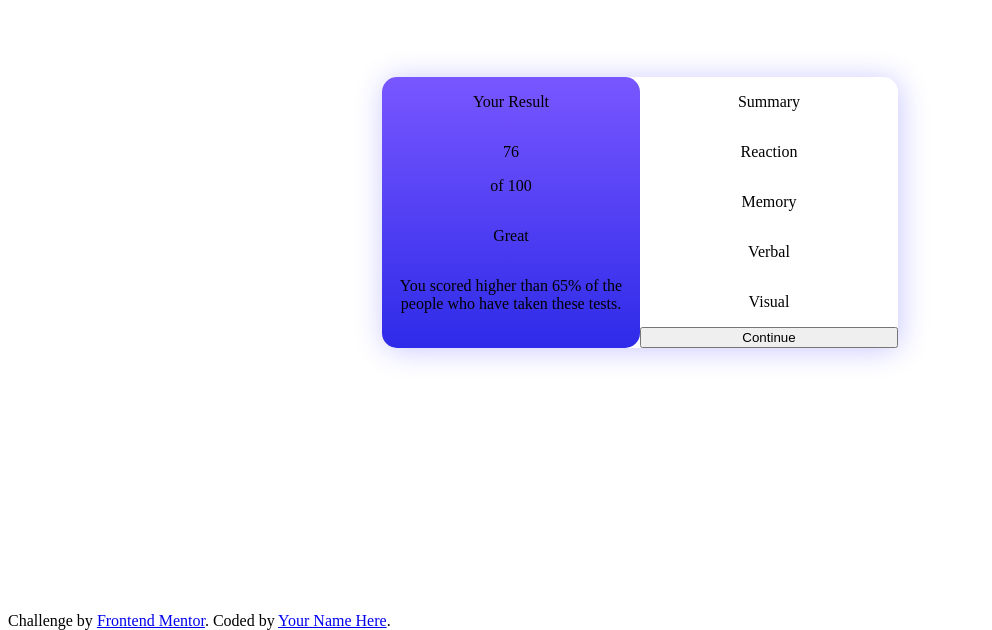
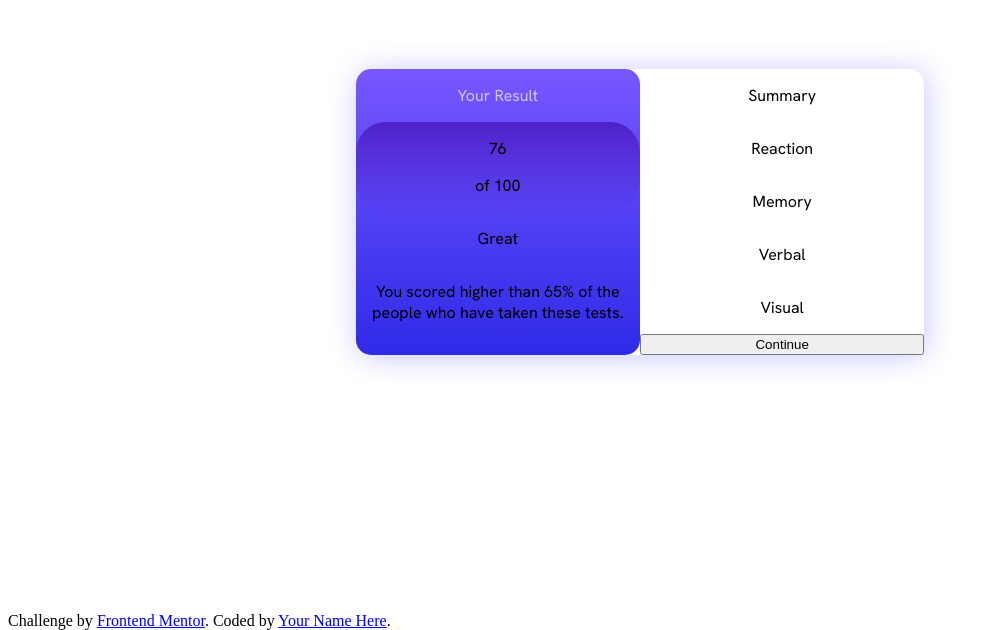
Before and after one commit to Melchor16/ResultSummary, a plain HTML site: page index.html in a window 1280 px wide. Shown: the part 196-826 px from the top of the page, without its empty margins (0-992 px from the left). Drawn offline with Linux system fonts and the light colour scheme.

Commit message:
actualización

```diff
--- a/index.css
+++ b/index.css
@@ -25,6 +25,7 @@ main{
     justify-content: center;
     align-content: center;
     align-items: center;
+    font-family: 'Hanken Grotesk', sans-serif;
 }
 
 .card{
@@ -47,3 +48,12 @@ main{
     flex-direction: column;
     flex-basis: 50%;
 }
+
+.res-title{
+    color: var(--Lightlavender);
+}
+
+.circle{
+    background: linear-gradient(var(--Violetblue_circle), var(--Persianblue_circle));
+    border-radius: 30px;
+}
--- a/index.html
+++ b/index.html
@@ -6,6 +6,9 @@
 
   <link rel="icon" type="image/png" sizes="32x32" href="./assets/images/favicon-32x32.png">
   <link rel="stylesheet" href="index.css">
+  <link rel="preconnect" href="https://fonts.googleapis.com">
+<link rel="preconnect" href="https://fonts.gstatic.com" crossorigin>
+<link href="https://fonts.googleapis.com/css2?family=Hanken+Grotesk:wght@100;400&display=swap" rel="stylesheet">
 
   <title>Frontend Mentor | Results summary component</title>
 </head>
@@ -14,7 +17,7 @@
     <div class="card">
       <div class="result">
         <p class="res-title">Your Result</p>
-        <div class="res">
+        <div class="circle">
           <p class="score">76</p>
           <p class="of">of 100</p>
         </div>
```
